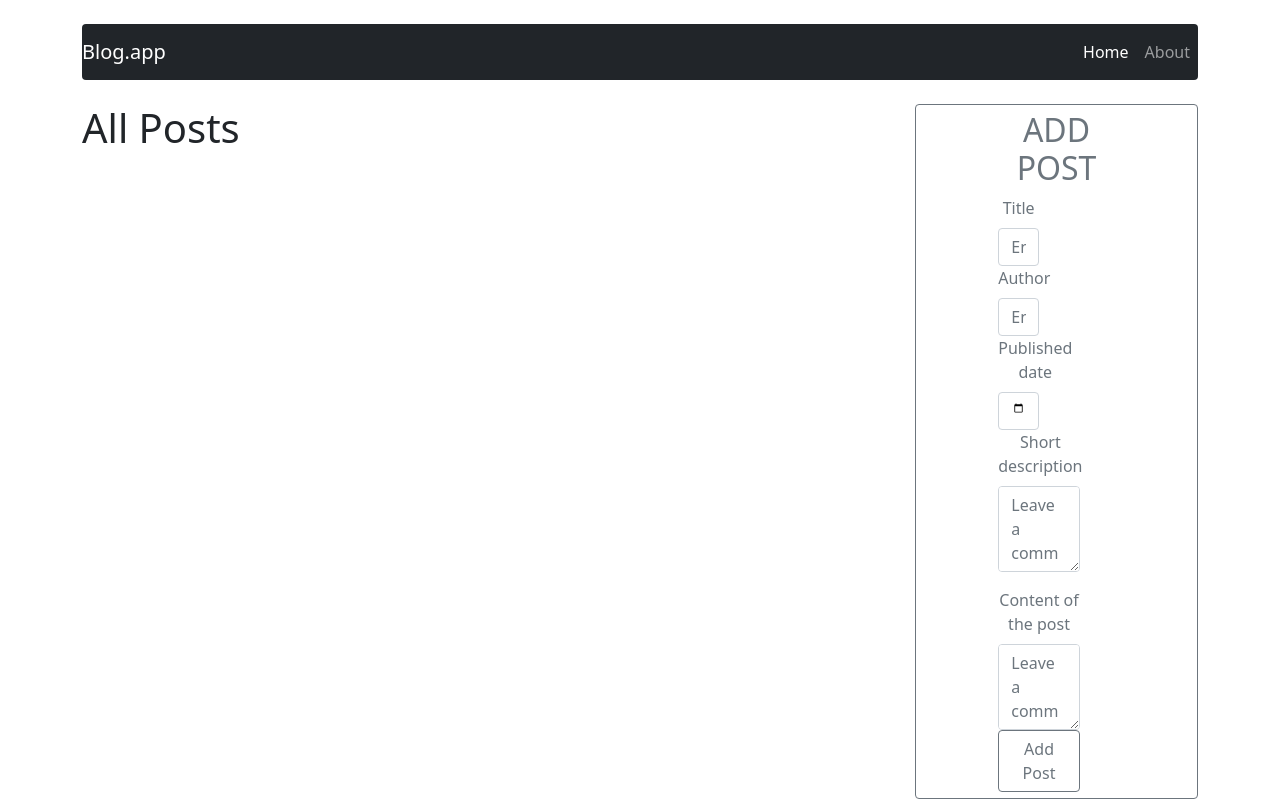
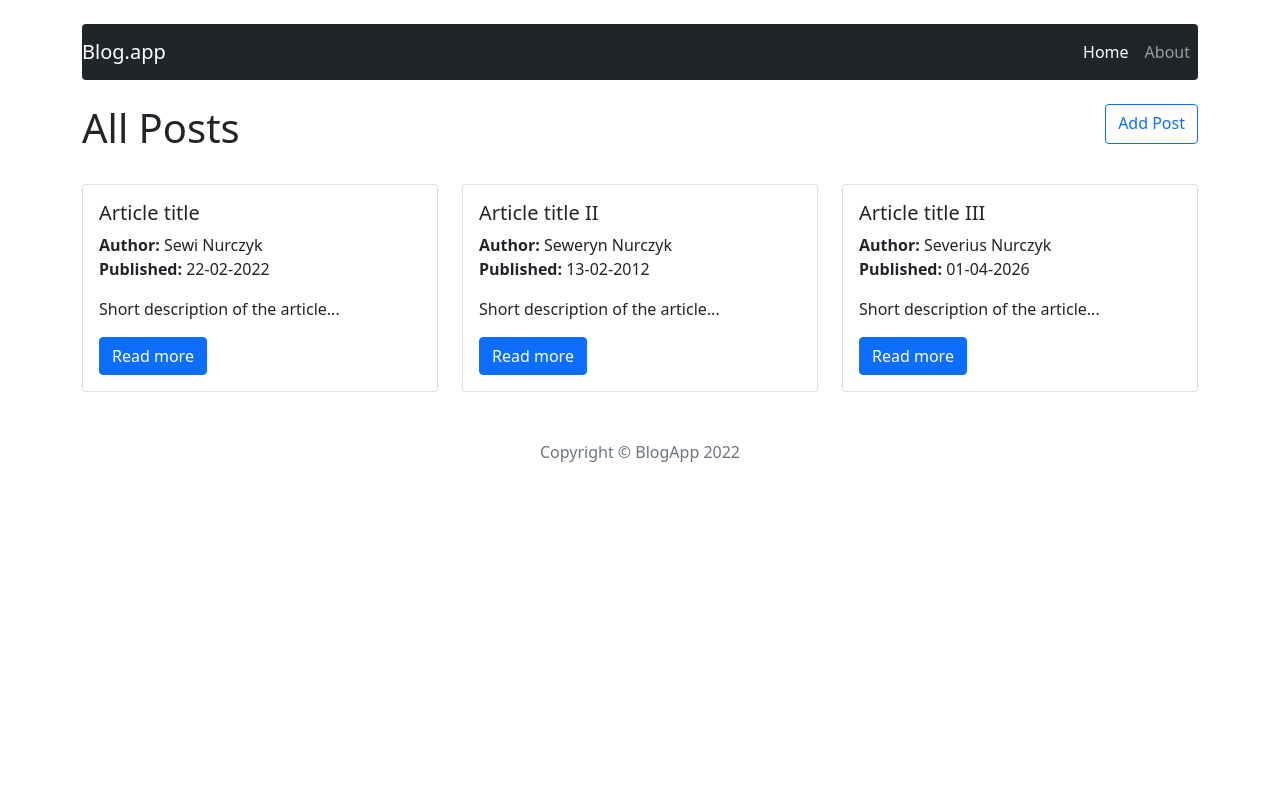
Before and after one commit to SewerynNurczyk/React-Blog, a React (Create React App) app: page / in a window 1280 px wide. Shown: the top 801 px of the page. Built offline with nearby package versions, Linux system fonts and the light colour scheme.

Commit message:
AddPostForm fixed

```diff
--- a/src/components/features/AddPostForm.js
+++ b/src/components/features/AddPostForm.js
@@ -51,10 +51,9 @@ const AddPostForm = () => {
                         <Form.Label>Content of the post</Form.Label>
                         <Form.Control as="textarea" rows={3} placeholder='Leave a comment here' value={content} onChange={e => setContent(e.target.value)} />
                     </Form.Group>
-                    <Link to={"/post/" + 'add'}>
+
+                </Form>
                 <Button onClick={handleAdd} variant="btn btn-outline-secondary" type="submit">Add Post</Button>
-            </Link>
-                </Form>
             </div>
 
         </div>
--- a/src/components/pages/AddPost.js
+++ b/src/components/pages/AddPost.js
@@ -1,5 +1,5 @@
 import AddPostForm from "../features/AddPostForm";
-//import { Button } from "react-bootstrap";
+import { Button } from "react-bootstrap";
 import { Row } from "react-bootstrap";
 
 const AddPost = () => {
--- a/src/components/pages/Home.js
+++ b/src/components/pages/Home.js
@@ -1,4 +1,4 @@
-import AddPost from "./AddPost";
+//import AddPost from "./AddPost";
 import Posts from "./Posts";
 import { Button } from "react-bootstrap";
 import { Link } from "react-router-dom";
@@ -8,11 +8,7 @@ const Home = props => {
         <div>
             <div className="d-flex justify-content-between">
                 <h1>All Posts</h1>
-                <Link key={props.id} to={"/post/add"}>
-                    <Button variant="btn btn-outline-secondary">
-                        <AddPost />
-                    </Button>
-                </Link>
+                <Button className="mb-3" variant='outline-primary' as={Link} to={'/post/add' }>Add Post</Button>
             </div>
             <Posts />
         </div>
```
